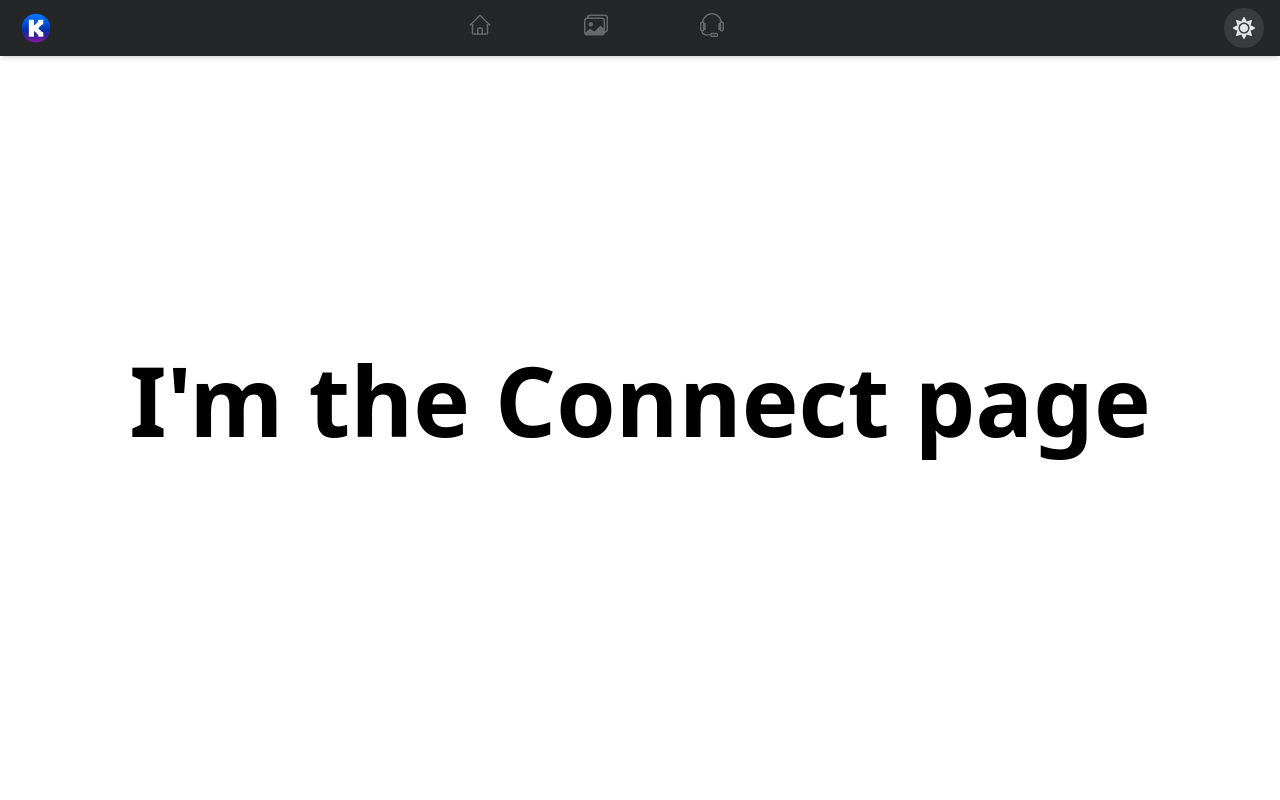
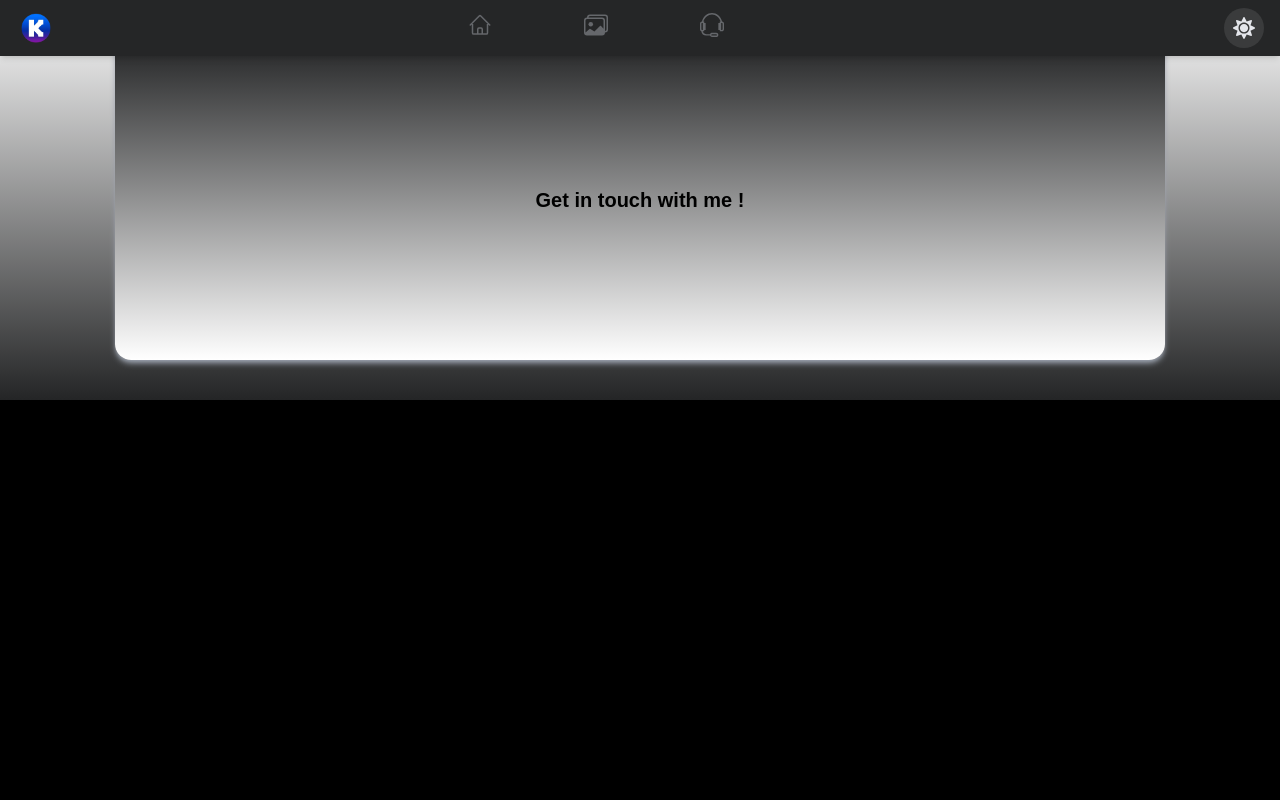
Before and after one commit to hoshikwyw/Khaing_portfolio, a React (Vite) app: page /connect in a window 1280 px wide. Shown: the top 800 px of the page. Built offline with nearby package versions, Linux system fonts and the light colour scheme.

Commit message:
Connect page raw

```diff
--- a/src/pages/Connect.jsx
+++ b/src/pages/Connect.jsx
@@ -1,9 +1,17 @@
 import React from 'react'
+import HeroSection from '../components/mainPageComponents/mainSubComponents/HeroSection'
 
 const Connect = () => {
   return (
-    <div className=' w-screen h-screen flex justify-center items-center'>
-      <h1 className=' font-bold text-8xl'>I'm the Connect page</h1>
+    <div className=' w-full min-h-screen flex flex-col items-center'>
+      <div className=' w-full h-full bg-gradient-to-t from-white to-[#242526] dark:from-[#242526] dark:to-transparent flex justify-center items-center py-10'>
+        <div className=" lg:w-[1050px] md:w-full sm:w-full h-[320px] flex flex-col justify-center items-center gap-5 bg-gradient-to-b from-white to-[#242526] dark:from-[#242526] dark:to-white shadow-md shadow-slate-800 dark:shadow-gray-400 rounded-b-2xl">
+          <h1 className=' mainText'>Get in touch with me ! </h1>
+        </div>
+      </div>
+      <div className=" dark:bg-black min-h-screen w-full bg-[#F0F2F5] py-10 flex items-center justify-center">
+        <h1>hello world</h1>
+      </div>
     </div>
   )
 }
--- a/src/pages/Projects.jsx
+++ b/src/pages/Projects.jsx
@@ -4,7 +4,7 @@ import ProjectPageCard from '../components/projectPageComponents/ProjectPageCard
 
 const Projects = () => {
   return (
-    <div className=' w-screen flex justify-center items-center flex-col gap-5 p-16 dark:bg-black bg-[#F0F2F5]'>
+    <div className=' w-screen min-h-screen flex justify-center items-center flex-col gap-5 p-16 dark:bg-black bg-[#F0F2F5]'>
       {data?.projects.map(pj => (
         <ProjectPageCard title={pj.title} des={pj.description} date={pj.date} key={pj.id} src={pj.image} />
       ))}
```
